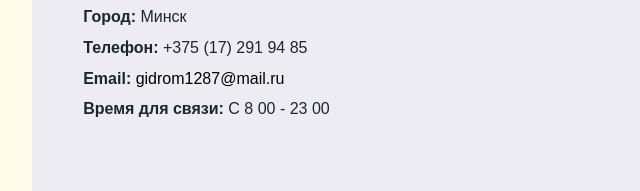
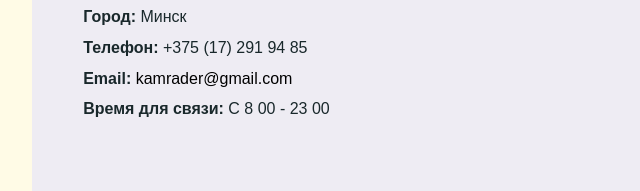
Before and after one commit to garin87/rsschool-codejam1-cv, a plain HTML site: page index.html in a window 1280 px wide. Shown: the part 2078-2269 px from the top of the page, 96-736 px from the left. Drawn offline with Linux system fonts and the light colour scheme; a web font is replaced by a local one.

Commit message:
Update index.html

```diff
--- a/index.html
+++ b/index.html
@@ -144,7 +144,7 @@
 						</p>
 					     <p>
 					     	<b>Email:</b>
-							<span itemprop=""> <a href="mailto:gidrom1287@mail.ru">gidrom1287@mail.ru</a></span>
+							<span itemprop=""> <a href="mailto:kamrader@gmail.com">kamrader@gmail.com</a></span>
 					     </p>
 						 <p>
 						 	<b>Время для связи:</b> С 8 00 - 23 00
```
